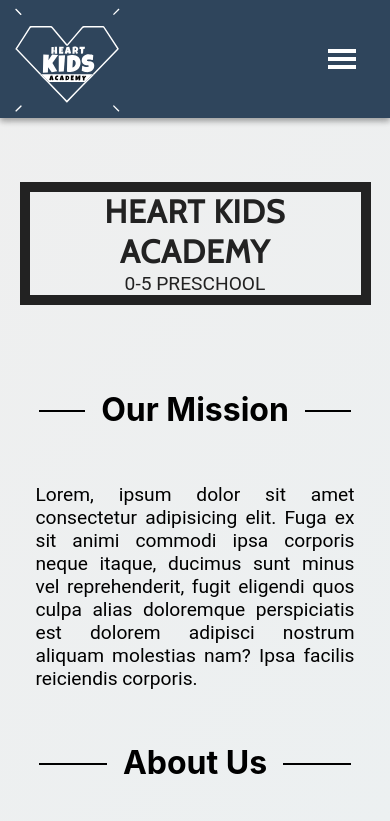
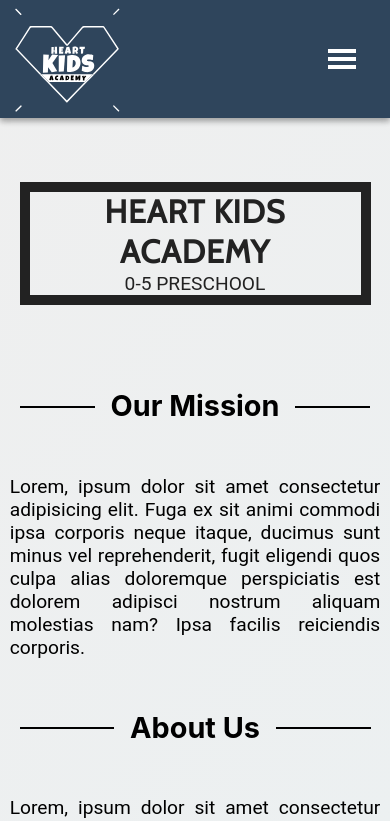
Before and after one commit to jblackman42/heart-kids-accademy, a Next.js app: page /about in a window 390 px wide. Shown: the top 821 px of the page. Built offline with nearby package versions, Linux system fonts and the light colour scheme.

Commit message:
updated content and mobile scalability

```diff
--- a/pages/_document.js
+++ b/pages/_document.js
@@ -8,7 +8,7 @@
         <link href='https://fonts.googleapis.com/css?family=Cabin' rel='stylesheet' />
 
         <meta property="og:title" content="Home - Heart Kids Academy" />
-        <meta name="description" content="At Heart Kids Academy children will experience hands on learning and play in an inspiring, exciting, developmentally appropriate environment. Our mission is to provide a positive foundation for learning in a faith-based environment where learning is fun." />
+        <meta name="description" content="Heart Kids Academy is a preschool daycare located at Pure Heart Church in Glendale Arizona. Here at Heart Kids Academy children will experience hands on learning and play in an inspiring, exciting, developmentally appropriate environment. Our mission is to provide a positive foundation for learning in a faith-based environment where learning is fun." />
         <meta name="robots" content="index, follow" />
         <meta property="og:type" content="article" />
         <meta property="og:description" content="At Heart Kids Academy children will experience hands on learning and play in an inspiring, exciting, developmentally appropriate environment. Our mission is to provide a positive foundation for learning in a faith-based environment where learning is fun." />
--- a/styles/components/Navbar.module.css
+++ b/styles/components/Navbar.module.css
@@ -32,7 +32,7 @@
     margin: 0 .5rem;
 }
 
-.navbar ul.links li:hover {
+.navbar li.links li:hover {
     /* background-color: rgba(255,255,255,.2); */
     text-decoration: underline;
 }
@@ -53,6 +53,8 @@
 
 /* removes the dot to the right of the last link */
 .navbar ul li:last-of-type::after {
+    display: none;
+}.navbar ul li:first-of-type::after {
     display: none;
 }
 
@@ -133,6 +135,7 @@
     }
 
     .links {
+        flex-direction: column;
         transition: height 500ms ease;
         /* 5 is the number of elements in the navbar */
         height: calc(53px * 5);
--- a/styles/globals.css
+++ b/styles/globals.css
@@ -70,6 +70,11 @@
   box-sizing: border-box;
 }
 
+iframe {
+  max-width: 100%;
+  border: none;
+}
+
 /* @media (prefers-color-scheme: dark) {
   html {
     color-scheme: dark;
--- a/styles/pages/About.module.css
+++ b/styles/pages/About.module.css
@@ -1,14 +1,11 @@
 .paragraphContainer {
-    width: 90%;
+    width: 80%;
     max-width: 1000px;
     min-width: 40%;
     margin-inline: auto;
     text-align: justify;
 }
 
-.paragraphContainer p {
-    padding-inline: 1rem;
-}
 .paragraphContainer p:first-of-type {
     padding-top: 2rem;
 }
@@ -17,6 +14,9 @@
 }
 .paragraphContainer table {
     margin: 2rem auto;
+}
+.paragraphContainer table tbody tr th {
+    padding-right: 1rem;
 }
 
 .imageContainer {
@@ -50,6 +50,7 @@
     top: 50%;
     height: 2px;
     width: calc(40vw - 50%);
+    max-width: calc(500px - 50%);
     background-color: currentColor;
 }
 
@@ -59,3 +60,13 @@
 .title::after {
     left: 100%;
 }
+
+@media screen and (max-width: 425px) {
+    .title::after, .title::before {
+        width: calc(45vw - 50%);
+    }
+    .paragraphContainer {
+        width: 95%;
+        font-size: .9rem;
+    }
+}
--- a/styles/pages/Contact.module.css
+++ b/styles/pages/Contact.module.css
@@ -2,17 +2,18 @@
     display: flex;
     flex-direction: column;
     align-items: center;
-    width: 90%;
+    width: 80%;
     max-width: 1000px;
     min-width: 40%;
     margin: 0 auto;
+    font-style: normal;
 }
 
 .contactInfo .row {
     display: flex;
     justify-content: space-between;
     width: 100%;
-    padding: 0 1rem;
+    /* padding: 0 1rem; */
 }
 
 .contactInfo .row p {
@@ -27,6 +28,9 @@
 }
 .paragraphContainer table {
     margin: 2rem auto;
+}
+.paragraphContainer table tbody tr th {
+    padding-right: 1rem;
 }
 
 .title {
@@ -43,6 +47,7 @@
     top: 50%;
     height: 2px;
     width: calc(40vw - 50%);
+    max-width: calc(500px - 50%);
     background-color: currentColor;
 }
 
@@ -52,3 +57,13 @@
 .title::after {
     left: 100%;
 }
+
+@media screen and (max-width: 425px) {
+    .title::after, .title::before {
+        width: calc(45vw - 50%);
+    }
+    .contactInfo {
+        width: 95%;
+        font-size: .9rem;
+    }
+}
--- a/styles/pages/Tour.module.css
+++ b/styles/pages/Tour.module.css
@@ -1,14 +1,11 @@
 .paragraphContainer {
-    width: 90%;
+    width: 80%;
     max-width: 1000px;
     min-width: 40%;
     margin-inline: auto;
     text-align: justify;
 }
 
-.paragraphContainer p {
-    padding-inline: 1rem;
-}
 .paragraphContainer p:first-of-type {
     padding-top: 2rem;
 }
@@ -30,6 +27,7 @@
     top: 50%;
     height: 2px;
     width: calc(40vw - 50%);
+    max-width: calc(500px - 50%);
     background-color: currentColor;
 }
 
@@ -75,3 +73,32 @@
     place-items: center;
     margin-bottom: 2rem;
 }
+
+.btnContainer {
+    display: flex;
+    justify-content: center;
+    flex-wrap: wrap;
+}
+.btnContainer a {
+    margin: .5rem;
+}
+.contactInfo {
+    font-style: normal;
+    width: max-content;
+    margin-inline: auto;
+}
+.contactInfo p {
+    padding: 0 !important;
+}
+.contactInfo p a {
+    text-decoration: underline;
+}
+@media screen and (max-width: 425px) {
+    .title::after, .title::before {
+        width: calc(45vw - 50%);
+    }
+    .paragraphContainer {
+        width: 95%;
+        font-size: .9rem;
+    }
+}
```
Also changed, not shown: pages/contact.jsx (+7 -7 lines), pages/tour.jsx (+10 -3 lines).
